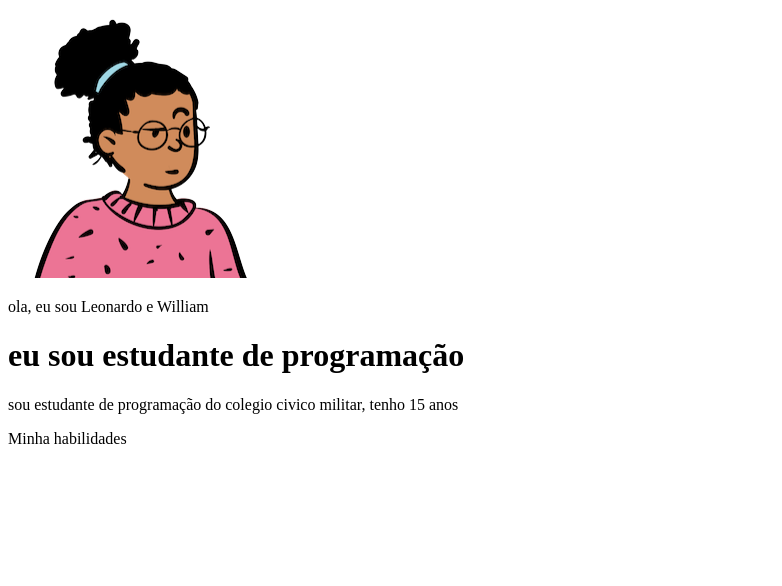
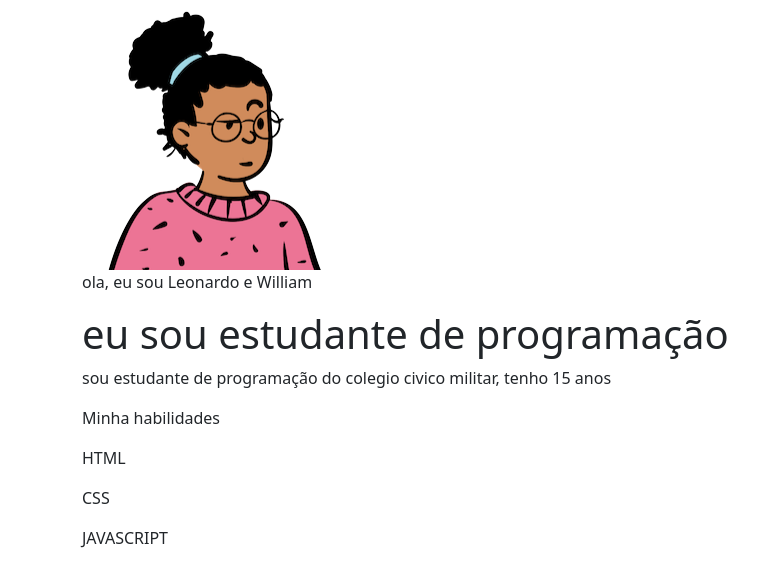
Before and after one commit to leonardotonietto/leonardo-e-william-, a plain HTML site: page index.html in a window 1280 px wide. Shown: the whole page, without its empty margins (0-782 px from the left). Drawn offline with nearby package versions, Linux system fonts and the light colour scheme.

Commit message:
finalizamo a aula 4

```diff
--- a/index.html
+++ b/index.html
@@ -3,10 +3,13 @@
 <head>
     <meta charset="UTF-8">
     <meta name="viewport" content="width=device-width, initial-scale=1.0">
+    <link href="https://cdn.jsdelivr.net/npm/bootstrap@5.3.3/dist/css/bootstrap.min.css" rel="stylesheet" integrity="sha384-QWTKZyjpPEjISv5WaRU9OFeRpok6YctnYmDr5pNlyT2bRjXh0JMhjY6hW+ALEwIH" crossorigin="anonymous">
+  </head>
     <title>portfolio Leonardo e William</title>
     <link rel="stylesheet" href="style.css">
 </head>
 <body>
+    <header class="container">
     <img src="./img/avatar-perfil.png" alt="avatar do leonardo e william">
     <p>ola, eu sou Leonardo e William</p>
     <h1>eu sou estudante de programação</h1>
@@ -16,9 +19,13 @@
     <div>
         <p>Minha habilidades</p>
         <div>
-            <p><HTML></HTML></p>
-
+        <p>HTML</p>
+        <p>CSS</p>
+        <P>JAVASCRIPT</P>
         </div>
     </div>
+    </header>
 </body>
+<script src="https://cdn.jsdelivr.net/npm/bootstrap@5.3.3/dist/js/bootstrap.bundle.min.js" integrity="sha384-YvpcrYf0tY3lHB60NNkmXc5s9fDVZLESaAA55NDzOxhy9GkcIdslK1eN7N6jIeHz" crossorigin="anonymous"></script>
+
 </html>
```
